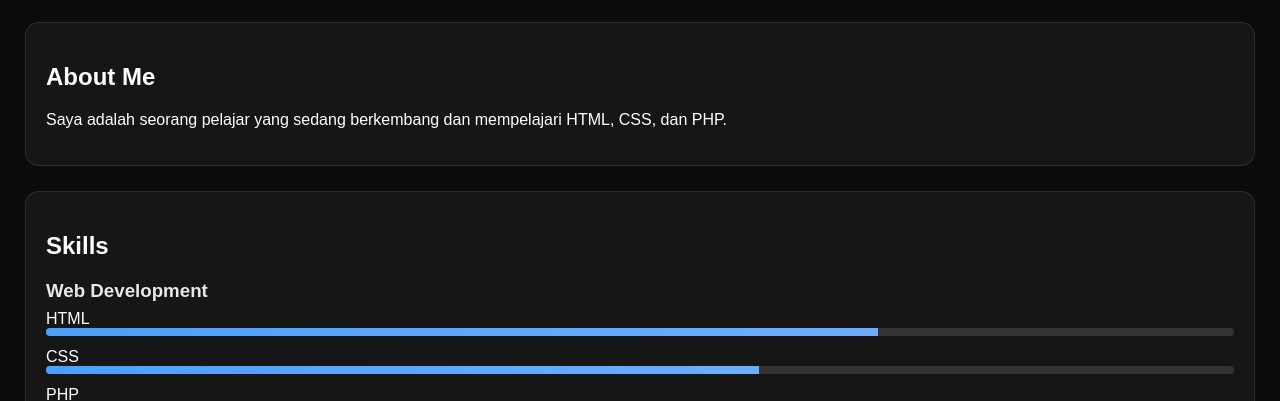
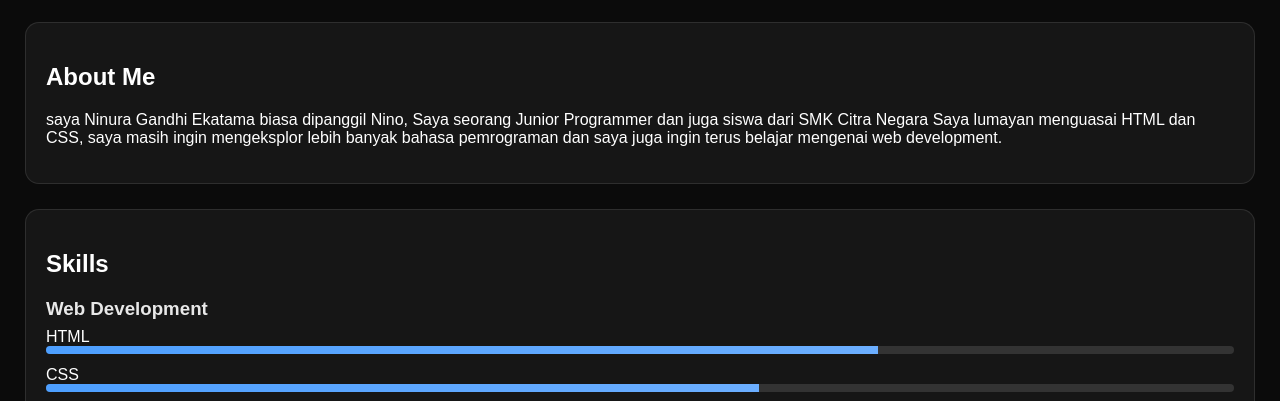
Before and after one commit to NinoTama/Portofolio-Ninz, a plain HTML site: page index.html in a window 1280 px wide. Shown: the part 391-792 px from the top of the page. Drawn offline with Linux system fonts and the light colour scheme.

Commit message:
Update index.html

```diff
--- a/index.html
+++ b/index.html
@@ -34,7 +34,9 @@
   <!-- ABOUT -->
   <section id="about" class="card">
     <h2>About Me</h2>
-    <p>Saya adalah seorang pelajar yang sedang berkembang dan mempelajari HTML, CSS, dan PHP.</p>
+    <p>saya Ninura Gandhi Ekatama biasa dipanggil Nino, Saya seorang Junior Programmer dan juga siswa dari SMK Citra Negara
+      Saya lumayan menguasai HTML dan CSS, saya masih ingin mengeksplor lebih banyak bahasa pemrograman dan
+      saya juga ingin terus belajar mengenai web development.</p>
   </section>
 
   <!-- SKILLS -->
```
